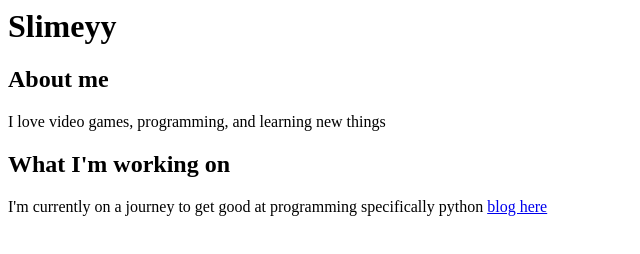
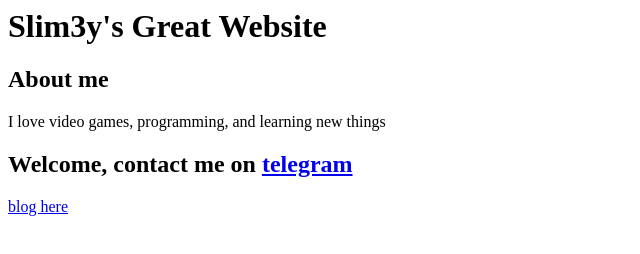
Before and after one commit to GiftNdlovu/website, a plain HTML site: page index.html in a window 1280 px wide. Shown: the whole page, without its empty margins (0-640 px from the left). Drawn offline with Linux system fonts and the light colour scheme.

Commit message:
Update index.html
Update v1

```diff
--- a/index.html
+++ b/index.html
@@ -1,16 +1,15 @@
 
 <html>
     <h1>
-        Slimeyy
+        Slim3y's Great Website
     </h1>
     <body>
         <h2>About me</h2>
         <p>
             I love video games, programming, and learning new things
         </p>
-        <h2>What I'm working on</h2>
+        <h2>Welcome, contact me on <a href="t.me/slim3y">telegram</a></h2>
         <p>
-            I'm currently on a journey to get good at programming specifically python
             <a href="blog.html">blog here</a>
         </p>
     </body>
```
